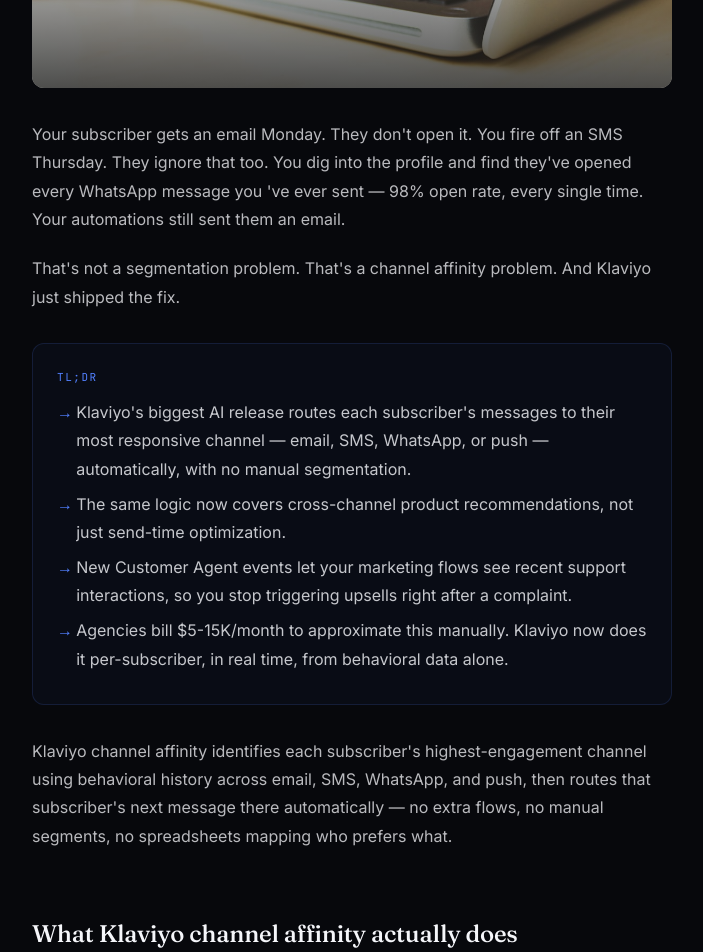
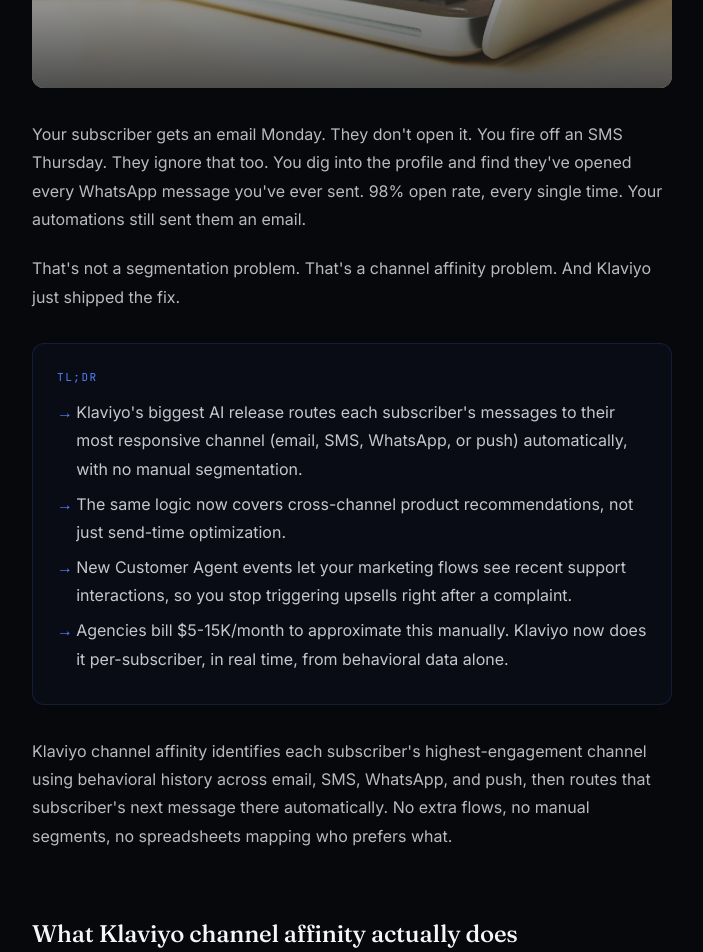
Before and after one commit to dustyboy-23/ventiscale-site, a Next.js app: page /blog/klaviyo-channel-affinity-2026 in a window 1280 px wide. Shown: the part 740-1692 px from the top of the page, without its empty margins (288-991 px from the left). Built offline with nearby package versions, Linux system fonts and the light colour scheme; no server answers.

Commit message:
Blog: klaviyo-channel-affinity-2026 fix em dashes

```diff
--- a/app/(marketing)/blog/klaviyo-channel-affinity-2026/page.tsx
+++ b/app/(marketing)/blog/klaviyo-channel-affinity-2026/page.tsx
@@ -49,7 +49,7 @@
   },
   {
     q: "How does Klaviyo autonomous marketing work?",
-    a: "Klaviyo autonomous marketing uses behavioral data — opens, clicks, reply rates, push taps — to make per-subscriber decisions about when to send, which channel to use, and which products to recommend. The July 2026 release added cross-channel routing via channel affinity and Customer Agent events so marketing flows can see recent support interactions before firing.",
+    a: "Klaviyo autonomous marketing uses behavioral data (opens, clicks, reply rates, push taps) to make per-subscriber decisions about when to send, which channel to use, and which products to recommend. The July 2026 release added cross-channel routing via channel affinity and Customer Agent events so marketing flows can see recent support interactions before firing.",
   },
   {
     q: "What channels does Klaviyo channel affinity support?",
@@ -57,11 +57,11 @@
   },
   {
     q: "How much do open rates improve with Klaviyo channel affinity?",
-    a: "Brands with active SMS and WhatsApp lists typically see 15-30% higher effective open rates because high-affinity subscribers get routed off email — where average open rates sit at 20-25% — onto SMS and WhatsApp, where open rates hit 82-98%. The lift depends on how many subscribers already prefer a non-email channel.",
+    a: "Brands with active SMS and WhatsApp lists typically see 15-30% higher effective open rates because high-affinity subscribers get routed off email (where average open rates sit at 20-25%) onto SMS and WhatsApp, where open rates hit 82-98%. The lift depends on how many subscribers already prefer a non-email channel.",
   },
   {
     q: "Does Klaviyo channel affinity replace a marketing agency?",
-    a: "Klaviyo channel affinity replaces the manual segmentation and cross-channel coordination work that agencies bill $5-15K/month to perform. It does not replace strategy, offer development, or campaign creativity. Brands still need someone deciding what to send — the platform now handles where and when automatically.",
+    a: "Klaviyo channel affinity replaces the manual segmentation and cross-channel coordination work that agencies bill $5-15K/month to perform. It does not replace strategy, offer development, or campaign creativity. Brands still need someone deciding what to send. The platform now handles where and when automatically.",
   },
 ];
 
@@ -178,8 +178,8 @@
           <p>
             Your subscriber gets an email Monday. They don&apos;t open it. You
             fire off an SMS Thursday. They ignore that too. You dig into the
-            profile and find they&apos;ve opened every WhatsApp message you
-            &apos;ve ever sent — 98% open rate, every single time. Your
+            profile and find they&apos;ve opened every WhatsApp message you&apos;ve
+            ever sent. 98% open rate, every single time. Your
             automations still sent them an email.
           </p>
           <p>
@@ -192,8 +192,8 @@
             <ul>
               <li>
                 Klaviyo&apos;s biggest AI release routes each subscriber&apos;s
-                messages to their most responsive channel — email, SMS,
-                WhatsApp, or push — automatically, with no manual segmentation.
+                messages to their most responsive channel (email, SMS,
+                WhatsApp, or push) automatically, with no manual segmentation.
               </li>
               <li>
                 The same logic now covers cross-channel product recommendations,
@@ -216,7 +216,7 @@
             Klaviyo channel affinity identifies each subscriber&apos;s
             highest-engagement channel using behavioral history across email,
             SMS, WhatsApp, and push, then routes that subscriber&apos;s next
-            message there automatically — no extra flows, no manual segments, no
+            message there automatically. No extra flows, no manual segments, no
             spreadsheets mapping who prefers what.
           </p>
 
@@ -302,7 +302,7 @@
               Cross-channel product recommendations now follow the same affinity
               logic. Product recs built from browse and purchase data now surface
               through SMS and push for subscribers whose affinity score sits off
-              email — not just in the email inbox where high-value customers
+              email. Not just in the email inbox where high-value customers
               stopped paying attention months ago.
             </p>
           </div>
@@ -340,7 +340,7 @@
               Paying an agency for &quot;cross-channel strategy&quot; without
               asking them to show you subscriber-level channel preference data.
               If they can&apos;t pull it up in Klaviyo within 30 seconds,
-              they&apos;re not managing channels — they&apos;re managing one
+              they&apos;re not managing channels. They&apos;re managing one
               channel and billing you for four.
             </p>
           </div>
@@ -368,7 +368,7 @@
               email and SMS return $36-79 per dollar compared to Meta&apos;s
               $1.86-2.19
             </Link>{" "}
-            — channel affinity is how you capture that upside without manual
+and channel affinity is how you capture that upside without manual
             overhead eating the margin.
           </p>
 
@@ -403,7 +403,7 @@
           </p>
           <p>
             After this release: Customer Agent events feed into your flow logic.
-            You can set a suppression — no upsell or reorder flow within 72
+            You can set a suppression: no upsell or reorder flow within 72
             hours of a support event resolving. Or you can flip it: trigger a
             personal apology or loyalty discount flow specifically after a
             complaint closes. The systems finally share information.
@@ -426,7 +426,7 @@
           </p>
           <p>
             <strong>SMS first.</strong> Klaviyo&apos;s SMS setup runs inside the
-            same platform — no separate vendor, no separate data silo. An
+            same platform. No separate vendor, no separate data silo. An
             opt-in popup takes under a day to configure. SMS also gives you the
             biggest open rate jump off email, so affinity routing starts showing
             value faster.
@@ -454,7 +454,7 @@
             <Link href="/blog/dtc-retention-revenue-2026">
               Most DTC brands leave 30-40% of retention revenue on the table
             </Link>{" "}
-            — misconfigured channel mix is one of the leading reasons. Channel
+and misconfigured channel mix is one of the leading reasons. Channel
             affinity closes the gap by routing subscribers to wherever they
             actually pay attention, not wherever your flow assumed they would.
           </p>
```
